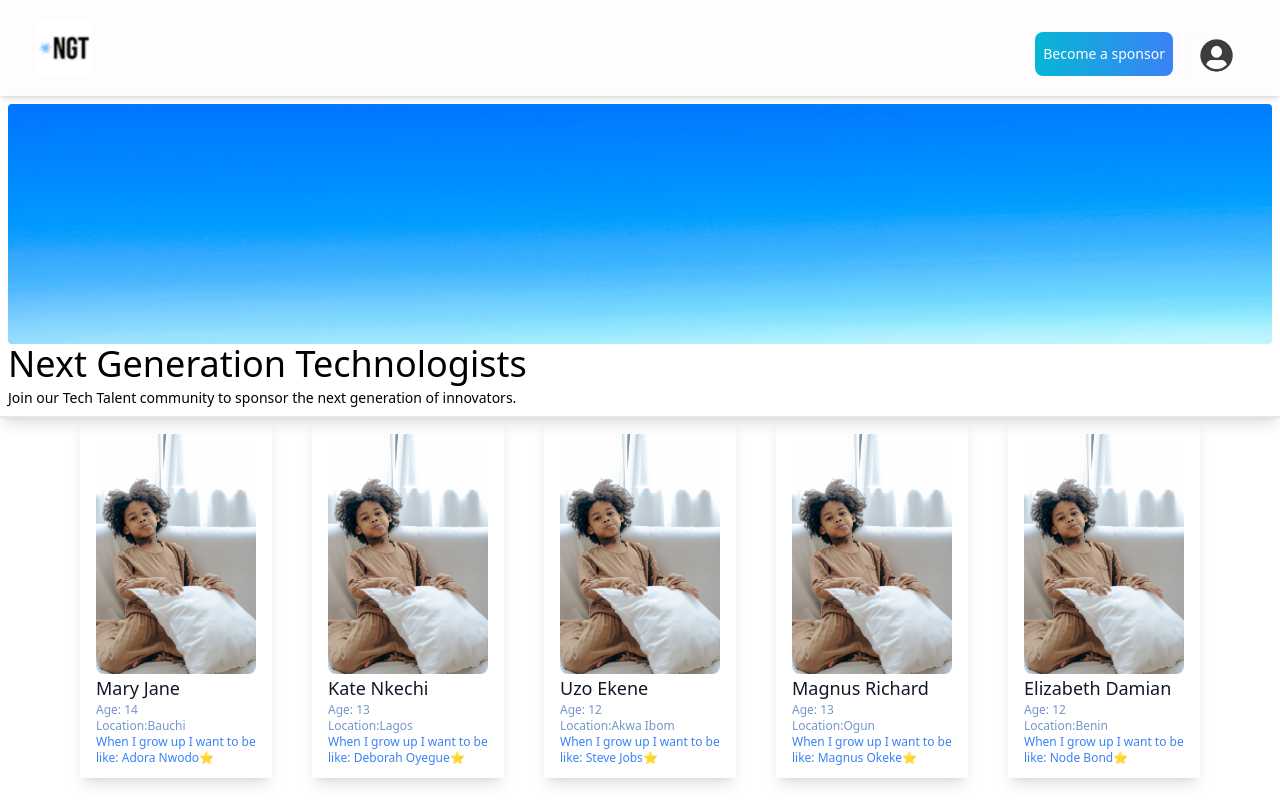
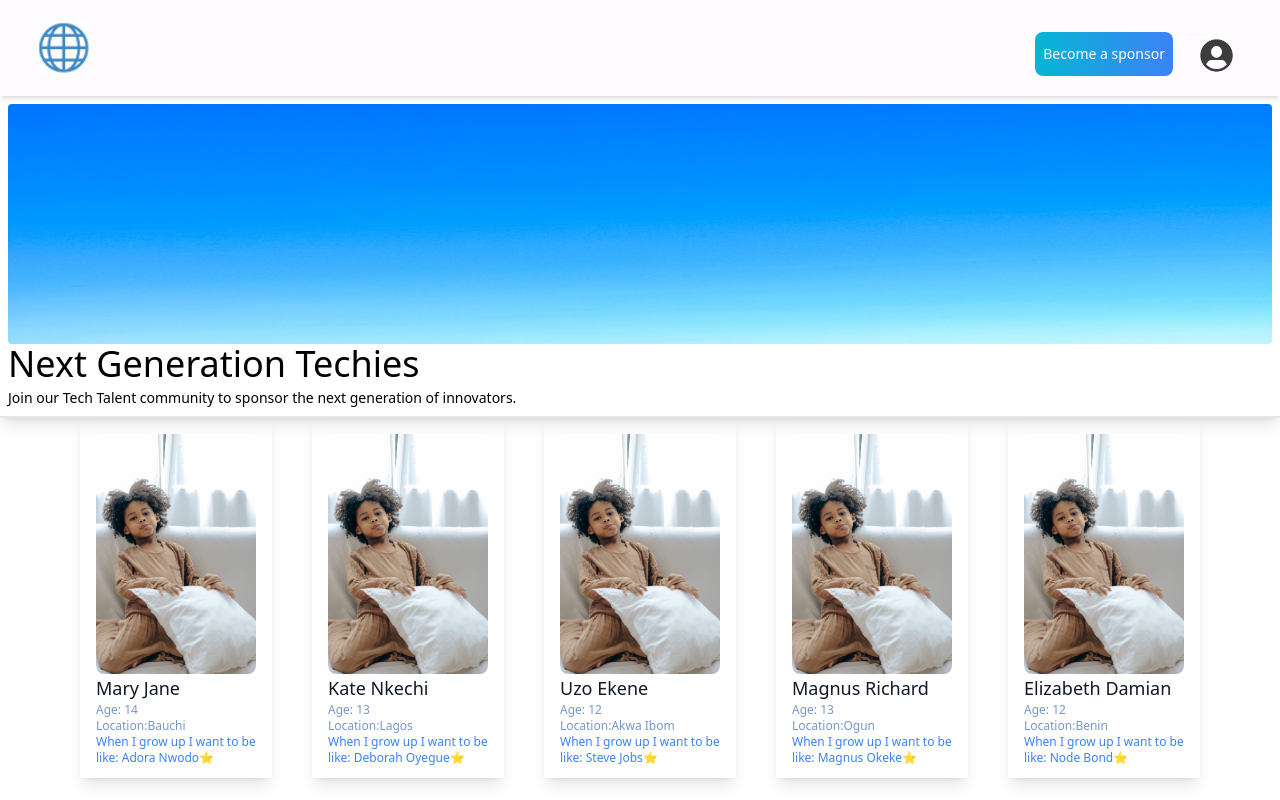
Before and after one commit to Dee-Tyan/civil-quota-app, a React (Create React App) app in the folder cq-app/: page /home in a window 1280 px wide. Shown: the top 800 px of the page. Built offline with nearby package versions, Linux system fonts and the light colour scheme.

Commit message:
style tweaked

```diff
--- a/cq-app/src/components/Header/Header.tsx
+++ b/cq-app/src/components/Header/Header.tsx
@@ -1,5 +1,5 @@
 import React from 'react'
-import logo from "../../assets/ngt_logo.png"
+import logo from "../../assets/web.png"
 import profile from "../../assets/profilebg.png"
 
 function Header() {
--- a/cq-app/src/components/Pages/Home/Homepage.tsx
+++ b/cq-app/src/components/Pages/Home/Homepage.tsx
@@ -19,14 +19,14 @@ const Homepage = () => {
       <main>
         <section className="w-full p-2 flex flex-col border-b-2 shadow-lg">
           <img className="h-60 rounded" src={heroImg} />
-          <h1 className="mb-1 text-4xl">Next Generation Technologists</h1>
+          <h1 className="mb-1 text-4xl">Next Generation Techies</h1>
           <p className="mt-0 text-sm ">
             Join our Tech Talent community to sponsor the next generation of
             innovators.
           </p>
         </section>
 
-        <section className="flex justify-center flex-wrap gap-10">
+        <section className="flex justify-center flex-wrap gap-10 shadow-md mb-2">
           {renderProfile}
         </section>
       </main>
```
Also changed, not shown: cq-app/src/assets/web.png (added).
